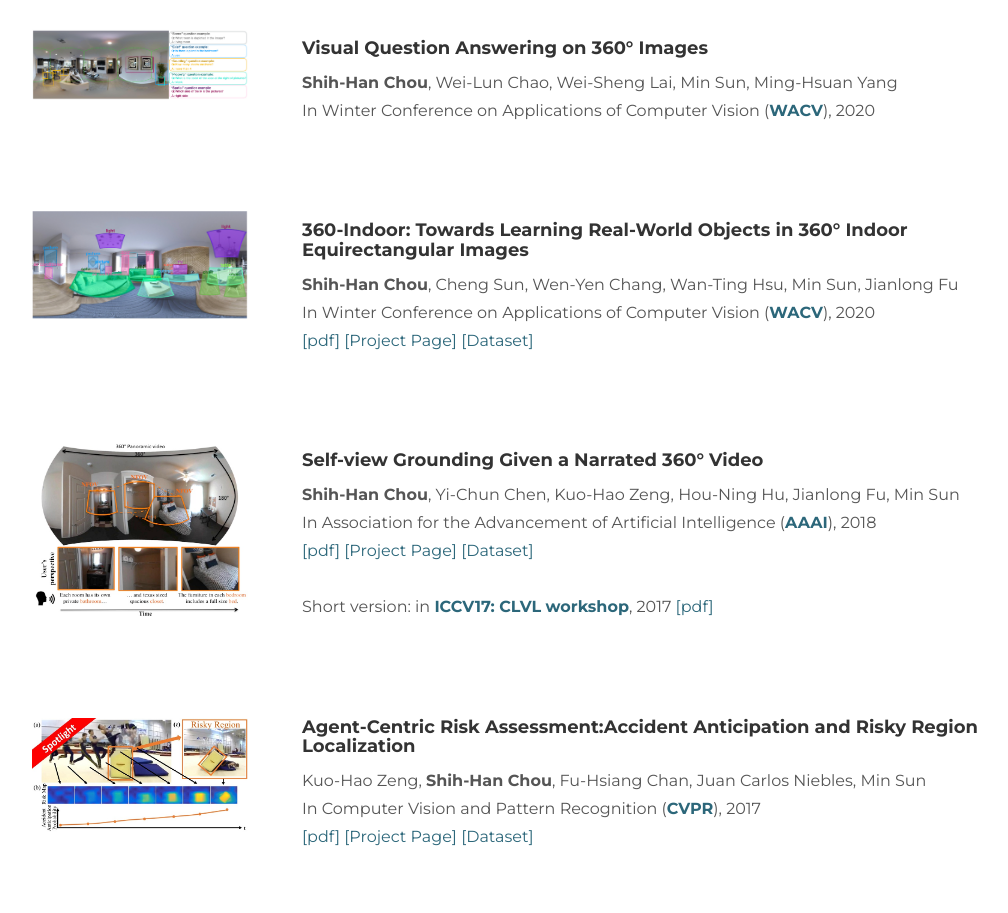
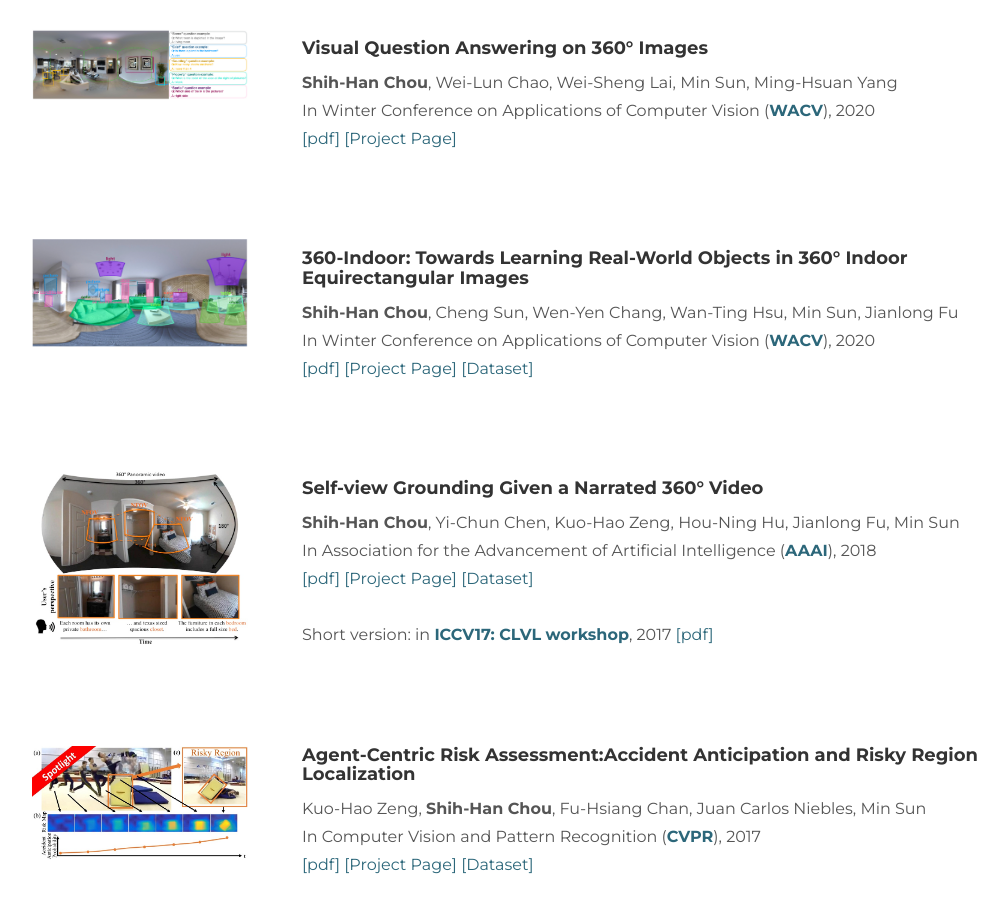
Before and after one commit to ShihHanChou/ShihHanChou.github.io, a plain HTML site: page index.html in a window 1280 px wide. Shown: the part 860-1773 px from the top of the page, without its empty margins (158-1166 px from the left). Drawn offline with nearby package versions, Linux system fonts and the light colour scheme.

Commit message:
update 360VQA arxiv link

```diff
--- a/index.html
+++ b/index.html
@@ -119,6 +119,8 @@
             <b>Shih-Han Chou</b>, Wei-Lun Chao, Wei-Sheng Lai, Min Sun, Ming-Hsuan Yang<br>
             In Winter Conference on Applications of Computer Vision (<a href="https://wacv20.wacv.net/"><b>WACV</b></a>), 2020<br>
             <!-- <a href="http://cvpr2019.thecvf.com/">CVPR 2020</a><br> -->
+            <a target="_blank" href="https://arxiv.org/abs/2001.03339">[pdf]</a>
+	    <a href="http://aliensunmin.github.io/project/360-VQA/">[Project Page]</a>
           </p>
         </div>
       </div>
```
